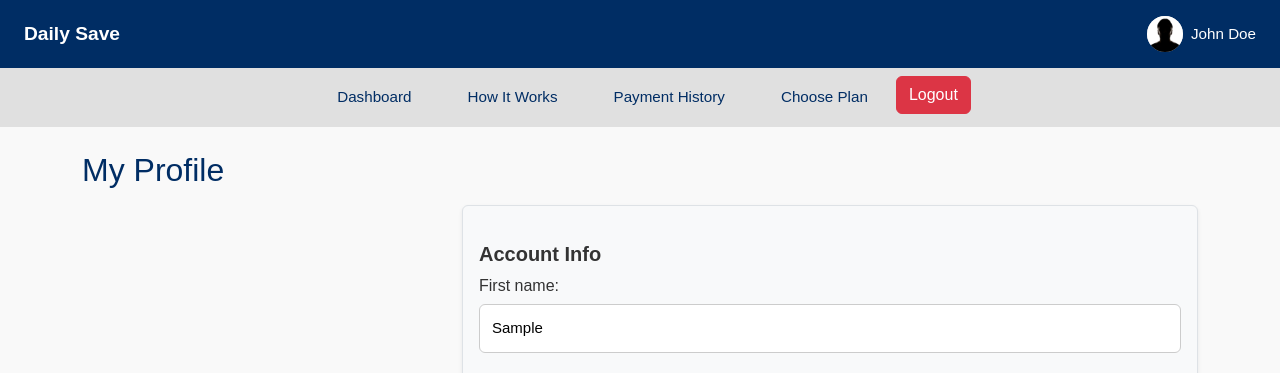
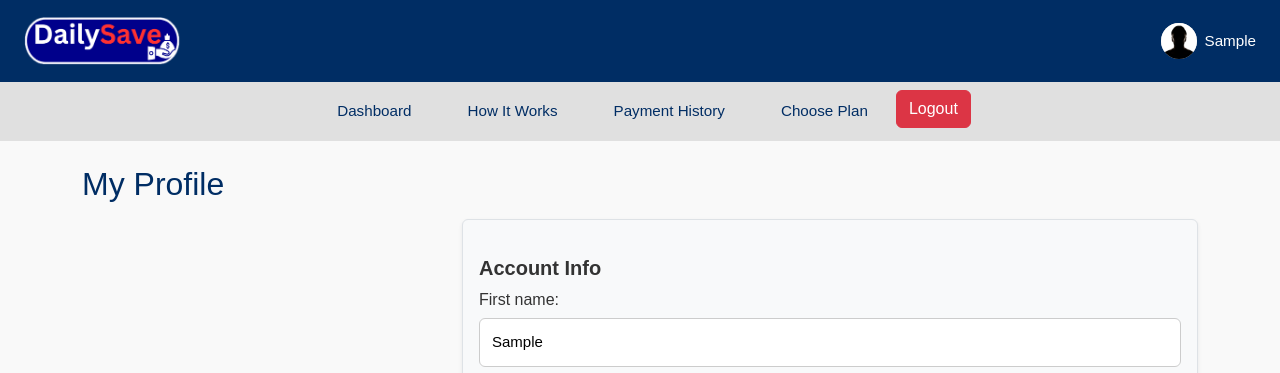
Before and after one commit to mrkika/dailysave, a Django app: page /profile/ in a window 1280 px wide. Shown: the top 373 px of the page. Run offline with Django 5.2, Linux system fonts and the light colour scheme; the visitor is signed in with stand-in values (Sample User, id 1); data that the repository does not hold is empty; some libraries are stand-ins or nearby versions.

Commit message:
Fix: Profile page profile name

```diff
--- a/app/templates/app/profile.html
+++ b/app/templates/app/profile.html
@@ -5,6 +5,7 @@
 {% block content %}
 
 <link rel="stylesheet" href="{% static 'css/dashboard.css' %}">
+
 <!-- Header -->
 <header class="ds-header">
     <div class="ds-left">
@@ -14,7 +15,7 @@
             <span></span>
             <span></span>
         </div>
-        <div class="ds-logo">Daily Save</div>
+        <img src="{% static 'images/logo.png' %}" alt="Daily Save Logo" class="ds-logo-img">
     </div>
     <div class="ds-user">
         <a href="{% url 'profile' %}" class="profile-link">
@@ -23,10 +24,10 @@
             {% else %}
             <img src="{% static 'profile_pics/default.jpg' %}" alt="Default Avatar" class="profile-img">
             {% endif %}
-
         </a>
         <a href="{% url 'profile' %}" class="username-link">
-            <span class="username">John Doe</span> </a>
+            <span class="username">{{ request.user.first_name }}</span>
+        </a>
     </div>
 </header>
 
```
